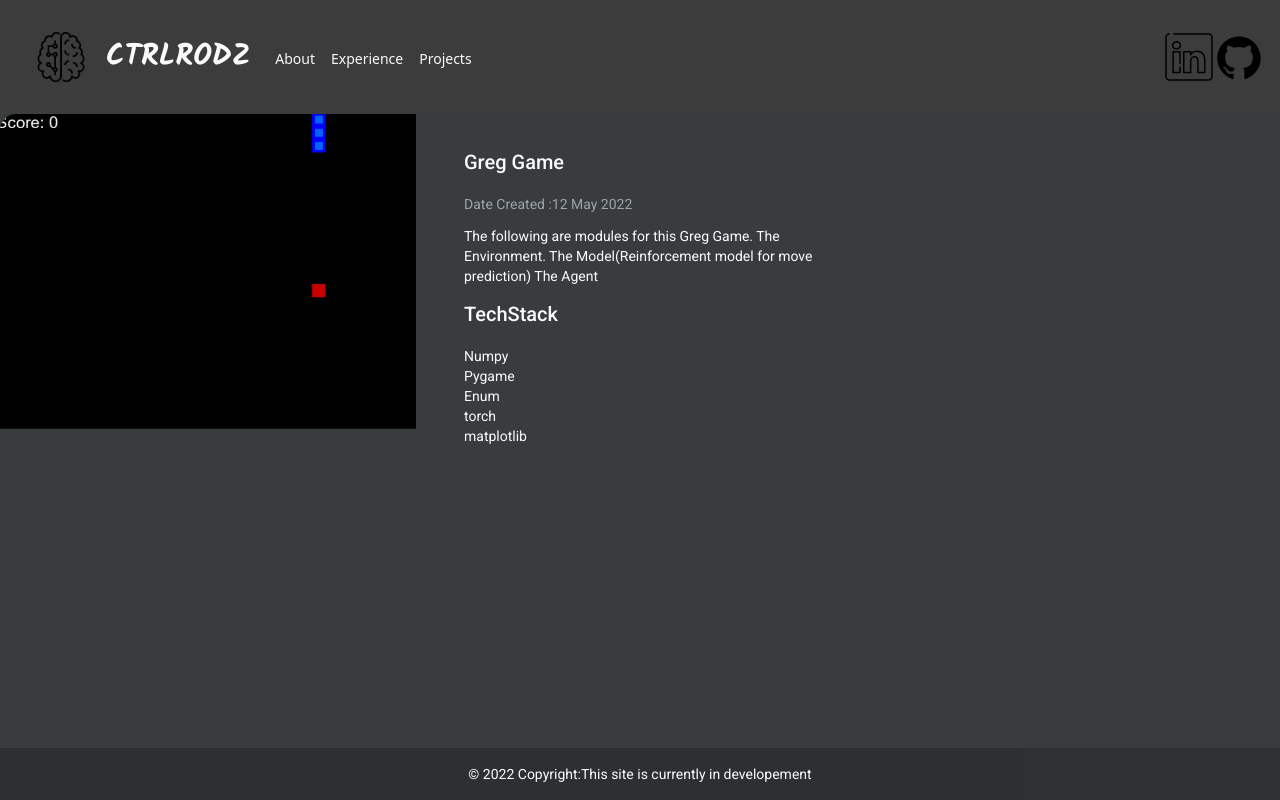
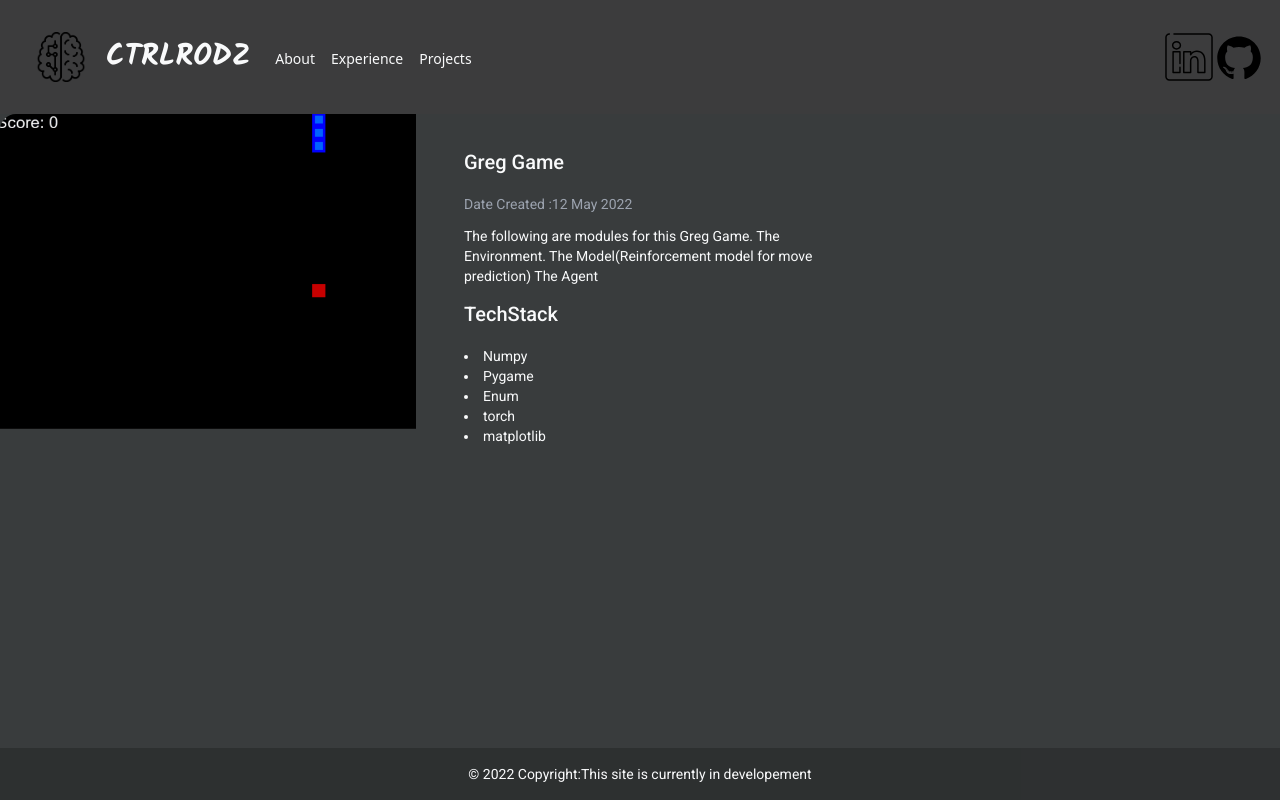
Before and after one commit to CrtlRodz/Portfolio-V1, an Angular app: page /project/1 in a window 1280 px wide. Built offline with nearby package versions, Linux system fonts and the light colour scheme; a web font is replaced by a local one.

Commit message:
adding anbullet point to tech stack

```diff
--- a/src/app/project-details/project-details.component.html
+++ b/src/app/project-details/project-details.component.html
@@ -12,8 +12,8 @@
     </p>
     <p>{{project.longDescription}}</p>
     <h2>TechStack</h2>
-    <ol *ngFor="let stack of project.library">
-        <li>{{stack}}</li>
-    </ol>
+    <li *ngFor="let stack of project.library">
+        {{stack}}
+    </li>
     </div>
 </div>
```
